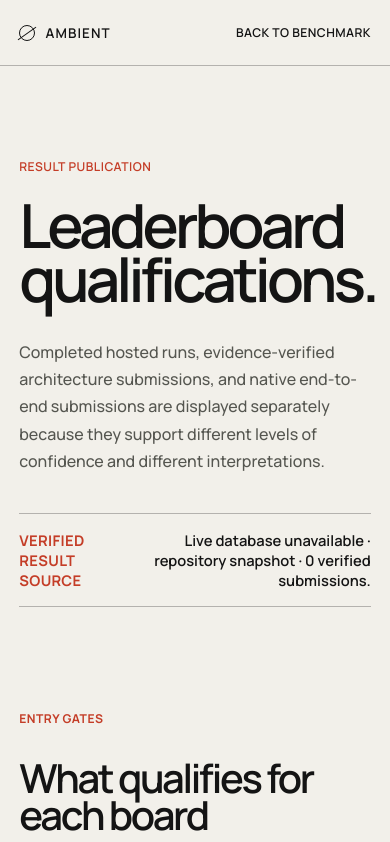
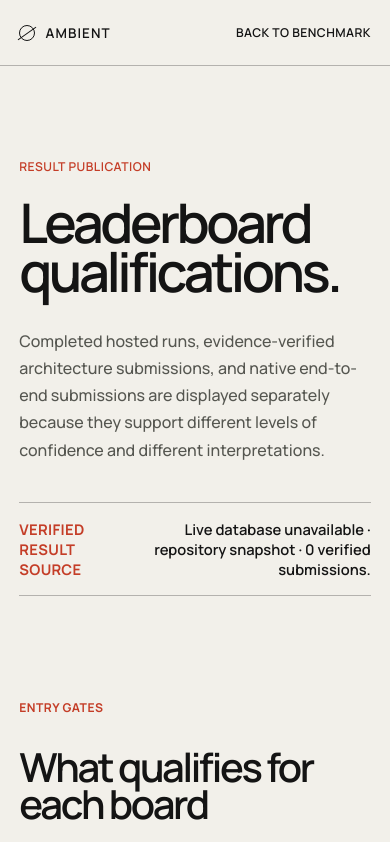
Before and after one commit to H-XX-D/ambient-benchmark, a website: page site/leaderboard.html in a window 390 px wide. Shown: the top 842 px of the page. Drawn offline with nearby package versions, Linux system fonts and the light colour scheme; no server answers.

Commit message:
Fix narrow board heading overflow

```diff
--- a/site/styles.css
+++ b/site/styles.css
@@ -309,6 +309,7 @@ footer p { margin: 0; }
 
 @media (max-width: 560px) {
   .publication-title .kicker, .publication-title h1 { font-size: clamp(1.8rem, 9.4vw, 3.1rem); letter-spacing: -.055em; line-height: 1; }
+  .leaderboard-intro h1 { font-size: clamp(2.8rem, 14vw, 3.8rem); }
   .publication-links { display: grid; }
   .protocol-scroll { margin-inline: 0; border-inline: 0; }
   .protocol-visual { min-height: 78vw; }
```
